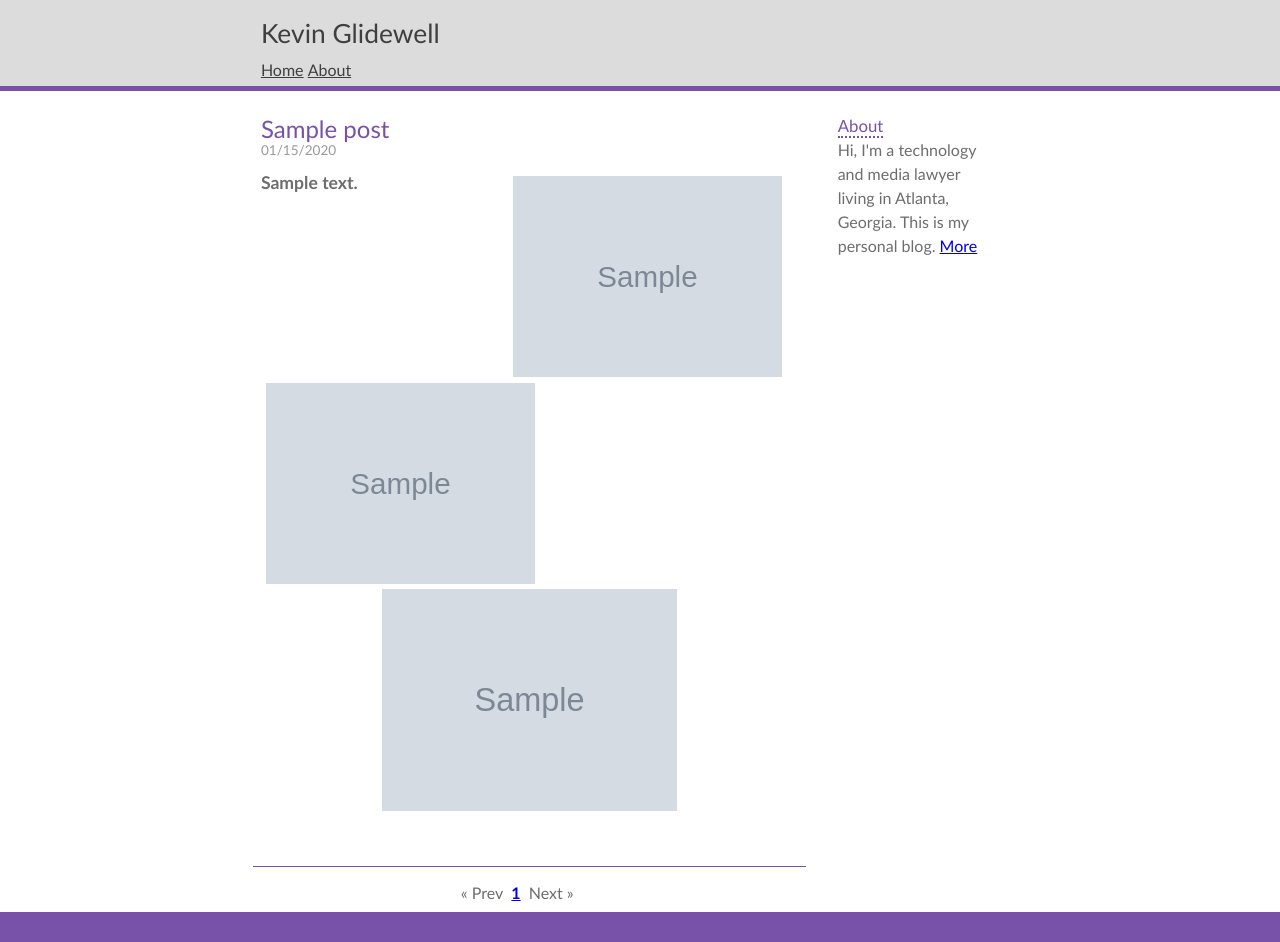
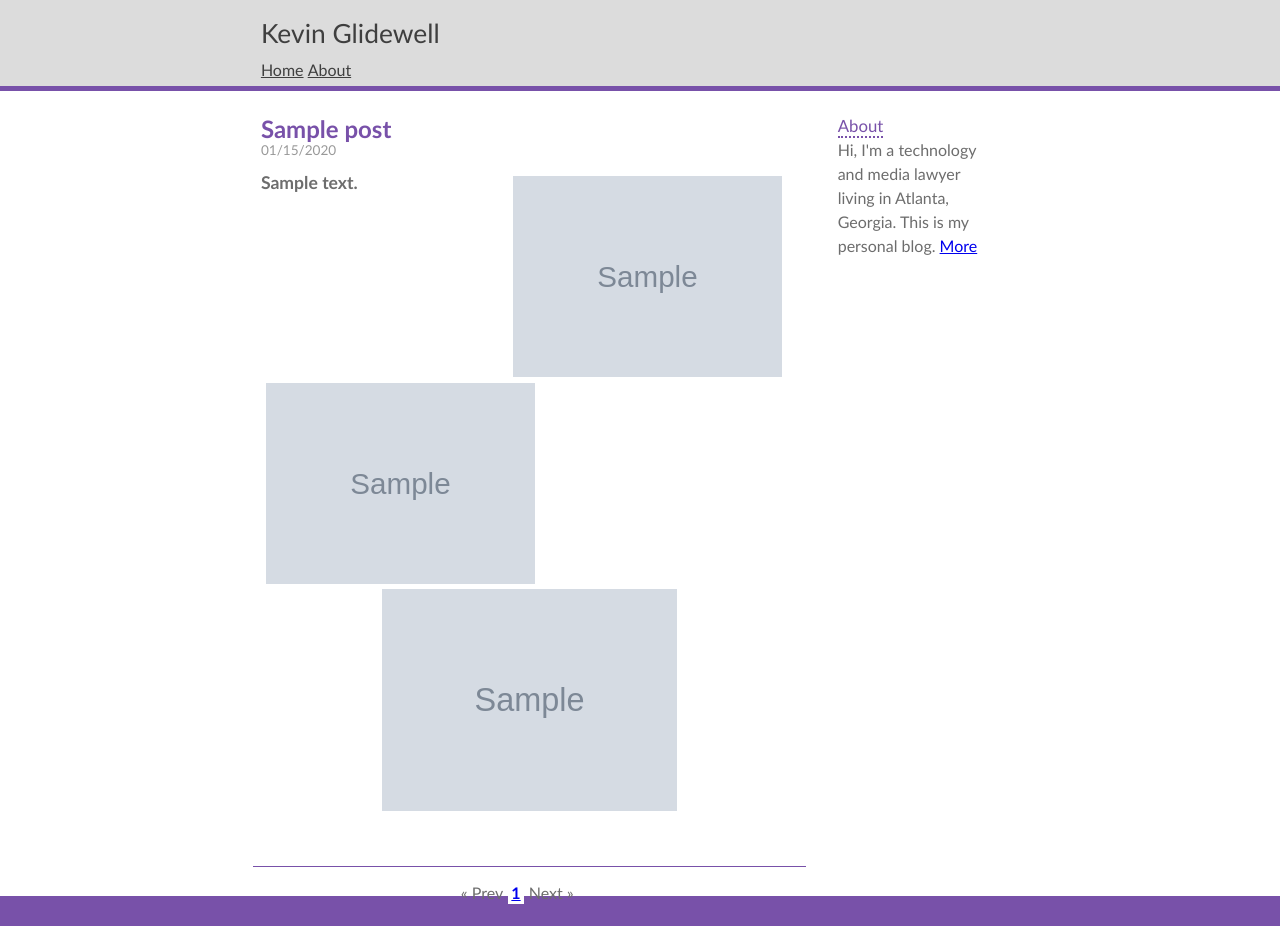
Before and after one commit to kpglide/blog, a Flask app: page / in a window 1280 px wide. Run offline with Flask 2, Linux system fonts and the light colour scheme; tables that the repository leaves empty hold one stand-in row (values such as "Sample post"); grey boxes marked "Sample" are stand-in pictures; some libraries are stand-ins or nearby versions.

Commit message:
updated styles

```diff
--- a/app/static/base_styles.css
+++ b/app/static/base_styles.css
@@ -2,7 +2,7 @@
 /* CSS Document */
 
 html {
-	height: 97%;
+	height: 100%;
 }
 
 body {
@@ -31,7 +31,7 @@ body {
 }
 
 .masthead_elements {
-	margin-top: 1%;
+	margin-top: .5%;
 	margin-left: 1%;
 	margin-bottom: 8.5px;
 	line-height: 1.5em;
@@ -81,6 +81,7 @@ and post title, body and byline styles */
 	font-size: 150%;
 	color: #7851a9;
 	margin: .5% 0 0 0;
+	font-weight: 600;
 }
 
 #title a {
@@ -192,6 +193,7 @@ div.pagination span.disabled_item {
 	line-height: 1.5em;
 	border-radius: 16px;
 	padding: 1em;
+	font-weight: 500;
 }
 
 #sidebar div {
@@ -320,6 +322,7 @@ div.pagination span.disabled_item {
 	text-align: right;
 	padding: 3px;
 	padding-right: 4%;
+	margin: 0;
 }
 
 /* Flashed message styling */
```
